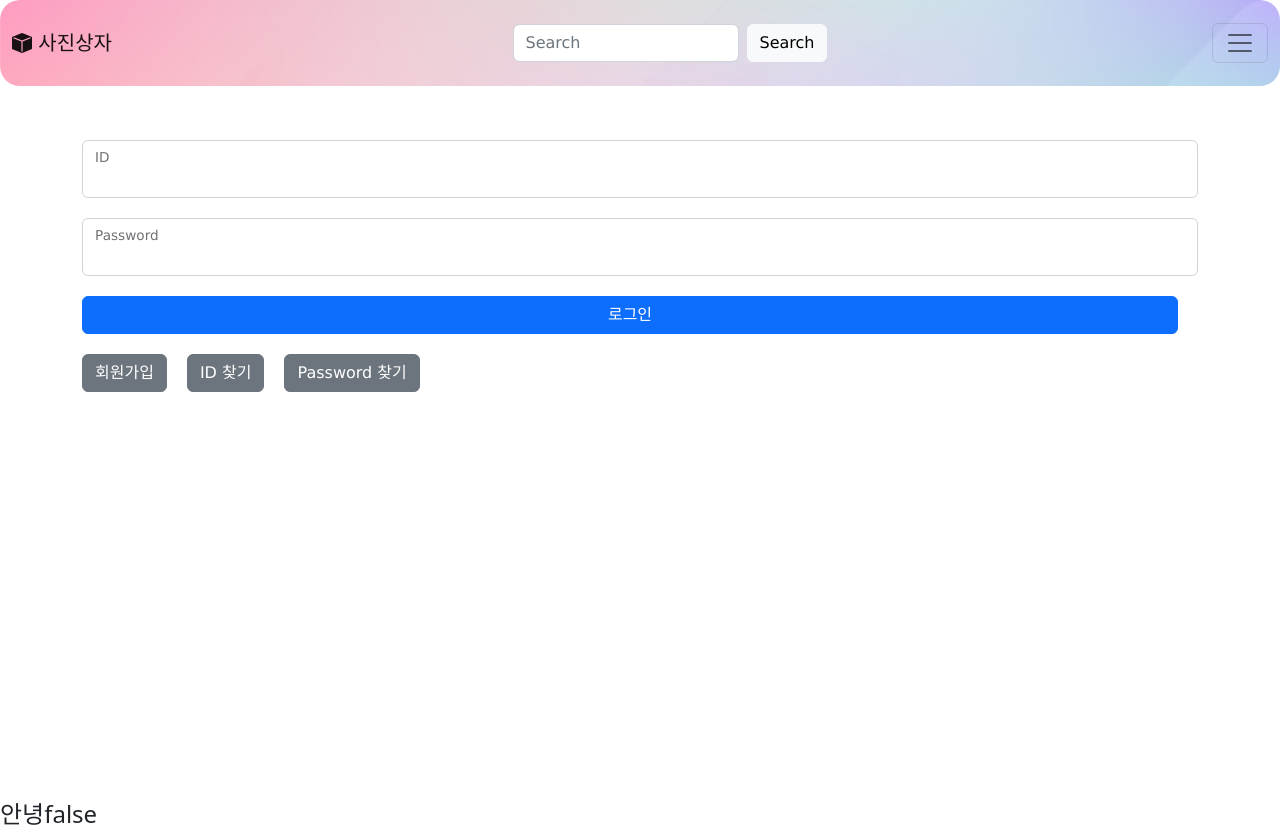
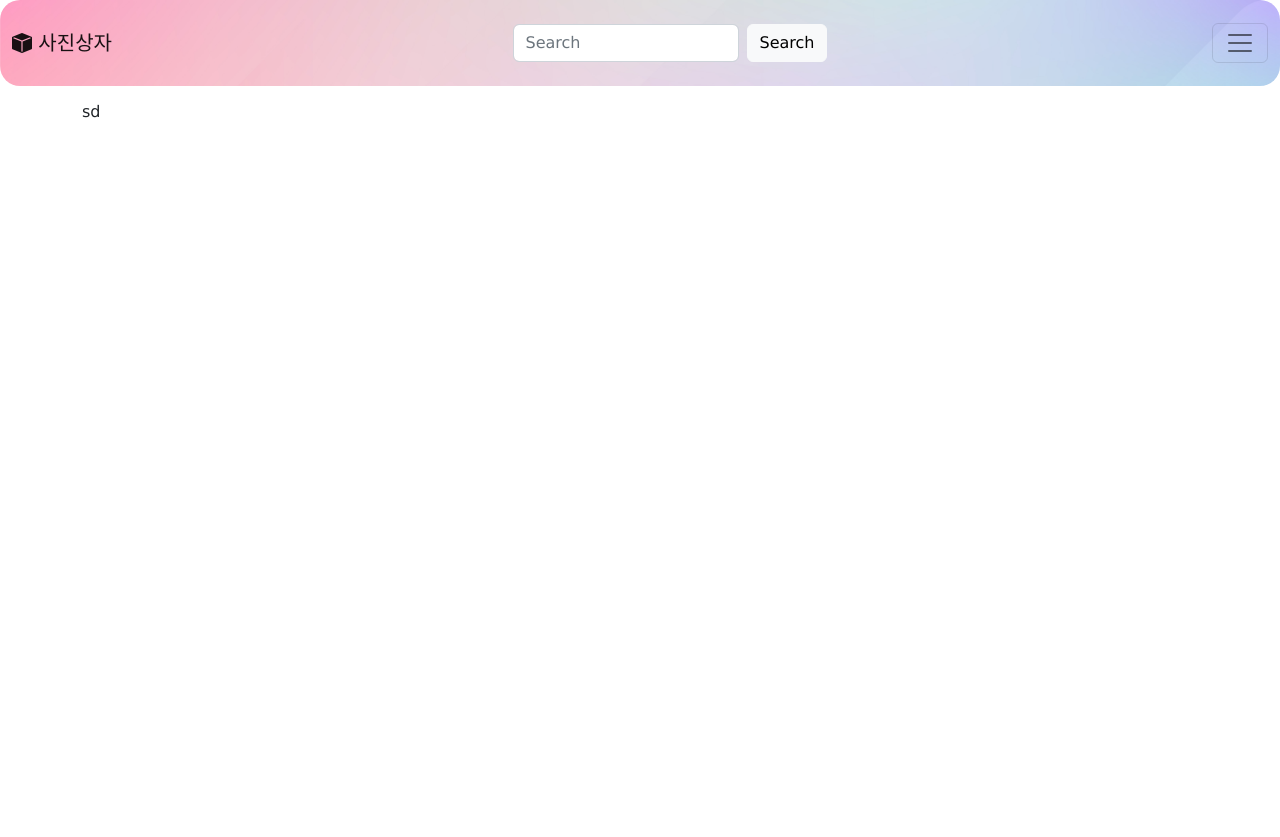
Before and after one commit to qufehfdl/PhotoBox, a Vue app: page /mypage in a window 1280 px wide. After the commit the page ends 800 px from the top, so only its background shows below. Built offline with nearby package versions, Linux system fonts and the light colour scheme.

Commit message:
5/19 grid 수정

```diff
--- a/package.json
+++ b/package.json
@@ -41,7 +41,9 @@
     "parserOptions": {
       "parser": "@babel/eslint-parser"
     },
-    "rules": {}
+    "rules": {
+      "vue/multi-word-component-names": 0
+    }
   },
   "browserslist": [
     "> 1%",
--- a/src/App.vue
+++ b/src/App.vue
@@ -1,19 +1,20 @@
 <template>
   <div class="container">
-    <div class="top">
-      <TopView></TopView>
-    </div>
-    <div class="main">
-      <router-view></router-view>
+    <div class="row">
+      <div class="col-12" id="top">
+        <Top></Top>
+      </div>
+      <div class="col-12" id="main">
+        <router-view></router-view>
+      </div>
     </div>
   </div>
-  <h4>안녕{{ session.user_id }}{{ session.user_login }}</h4>
 </template>
 <script>
-import TopView from "./views/TopView.vue";
+import Top from "./views/Top.vue";
 export default {
   components: {
-    TopView
+    Top
   },
   data() {
     return {
@@ -34,18 +35,12 @@ export default {
 .container {
   font-family: Verdana, Geneva, Tahoma, sans-serif;
   height: 100vh;
-  display: flex;
-  flex-direction: column;
-  justify-content: flex-start;
+  position: relative;
 }
 
-.top {
-  width: 100%;
-  height: 15%;
-}
-
-.main {
-  width: 100%;
-  height: 85%;
+#main {
+  position: absolute;
+  /* top: 200px; */
+  top: 100px;
 }
 </style>
--- a/src/components/JoinView.vue
+++ /dev/null
@@ -1,119 +0,0 @@
-<template>
-    <div class="row">
-        <div class="col-md-12 mb-3 mt-3" id="login">
-            <p style="color: white;">로그인</p>
-        </div>
-        <div class="col-md-12 mb-3">
-            <label for="name" class="form-label">Name</label>
-            <input type="text" class="form-control" id="name" ref="name" placeholder="이름을 입력하세요">
-        </div>
-        <div class="col-md-12 mb-3">
-            <label for="id" class="form-label">ID</label>
-            <input type="text" class="form-control" id="id" ref="id" placeholder="이름을 입력하세요" style="float: left;">
-            <button type="button" class="btn btn-warning btn-sm" style="margin-left: 20px; ">ID 중복 확인</button>
-        </div>
-        <div class="col-md-12 mb-3">
-            <label for="password" class="form-label">Password</label>
-            <input type="password" class="form-control" id="password" ref="password" placeholder="비밀번호를 입력하세요">
-        </div>
-        <div class="col-md-12 mb-3">
-            <label for="password-confirm" class="form-label">Password Check</label>
-            <input type="password" class="form-control" id="password-confirm" ref="password_confirm" placeholder="비밀번호를 확인">
-        </div>
-        <label class="form-label">E-Mail</label>
-        <div class="col-md-4">
-            <input type="text" class="form-control" id="autoSizingInput">
-        </div>
-        <div class="col-md-4">
-            <div class="input-group">
-                <div class="input-group-text">@</div>
-                <input type="text" class="form-control" id="autoSizingInputGroup" ref="email" placeholder="직접 입력">
-            </div>
-        </div>
-        <div class="col-md-4">
-            <label class="visually-hidden" for="autoSizingSelect">Preference</label>
-            <select class="form-select" id="autoSizingSelect" @change="updateEmailInput">
-                <option value="naver.com" selected>naver.com</option>
-                <option value="daum.net">daum.net</option>
-                <option value="gmail.com">gmail.com</option>
-                <option value="hanmail.net">hanmail.net</option>
-                <option value="nate.com">nate.com</option>
-            </select>
-        </div>
-        <div style="margin-top: 20px; margin-bottom: 20px;">
-            <button type="button" class="btn btn-primary" @click="join">회원 가입</button>
-            <button type="button" class="btn btn-secondary" style="margin-left: 20px;">로그인</button>
-        </div>
-    </div>
-</template>
-
-<script>
-import axios from 'axios';
-export default {
-    data() {
-        return {
-            user: {
-                name: 'John Doe',
-                age: 30
-            }
-        }
-    },
-    methods: {
-        updateEmailInput(event) {
-            const emailInput = document.getElementById('autoSizingInputGroup');
-            const selectedOption = event.target.value;
-            if (selectedOption === '직접입력') {
-                emailInput.value = '';
-            } else {
-                emailInput.value = selectedOption;
-            }
-        },
-        join() {
-            const name = this.$refs.name.value;
-            const id = this.$refs.id.value;
-            const password = this.$refs.password.value;
-            const password_check = this.$refs.password_confirm.value;
-            const email = this.$refs.email.value;
-            if (password !== password_check) {
-                alert('비밀번호가 달라용')
-                this.$router.push('/join');
-                return;
-            }
-            axios.post(`/root/join`, {
-                user_name: name,
-                user_id: id,
-                user_password: password,
-                user_email: email
-            })
-                .then(response => {
-                    this.login_succeess = response.data;
-                    if (this.login_succeess == true) {
-                        this.$router.push('/');
-                    } else {
-                        this.$router.push('/join');
-                    }
-                })
-                .catch(error => {
-                    console.log(error);
-                });
-        },
-    },
-}
-</script>
-
-<style scoped>
-#login {
-    display: block;
-    margin: auto;
-    background-image: url('../assets/top-bg.jpg');
-    background-repeat: no-repeat;
-    background-size: cover;
-    border-radius: 15px;
-}
-
-#login p {
-    text-align: center;
-    margin: auto;
-    color: aliceblue;
-}
-</style>
--- a/src/components/LoginView.vue
+++ b/src/components/Login.vue
@@ -1,15 +1,13 @@
 <template>
   <div>
-    <div class="form-floating mb-3">
-      <input type="text" class="form-control" id="floatingInput" ref="id">
-      <label for="floatingInput">ID</label>
+    <div>
+      <input type="text">
     </div>
-    <div class="form-floating">
-      <input type="password" class="form-control" id="floatingPassword" ref="password">
-      <label for="floatingPassword">Password</label>
+    <div>
+      <input type="password">
     </div>
 
-    <div class="d-grid gap-2  mx-auto">
+    <div>
       <button class="btn btn-primary" type="button" @click="login">로그인</button>
     </div>
     <button type="button" class="btn btn-secondary" @click="$router.push({ name: 'join' })">회원가입</button>
--- /dev/null
+++ b/src/components/MyPage.vue
@@ -0,0 +1,11 @@
+<template>
+    sd
+</template>
+
+<script>
+export default {
+
+}
+</script>
+
+<style></style>
--- a/src/router/index.js
+++ b/src/router/index.js
@@ -9,17 +9,17 @@ const routes = [
   {
     path: '/mypage',
     name: 'mypage',
-    component: () => import('../components/LoginView.vue')
+    component: () => import('../components/MyPage.vue')
   },
   {
     path: '/join',
     name: 'join',
-    component: () => import('../components/JoinView.vue')
+    component: () => import('../components/Join.vue')
   },
   {
     path: '/login',
     name: 'login',
-    component: () => import('../components/LoginView.vue')
+    component: () => import('../components/Login.vue')
   }
 ]
 
--- a/src/views/MainContent.vue
+++ b/src/views/MainContent.vue
@@ -1,5 +1,6 @@
 <template>
-처음 들어왓을 때
+    오늘의 포토를 캐러셀로 놓고
+    그 아래로는 카드형식의 게시글들
 </template>
 
 <script>
@@ -9,6 +10,4 @@ export default {
 }
 </script>
 
-<style>
-
-</style>
+<style></style>
--- a/src/views/TopView.vue
+++ b/src/views/Top.vue
@@ -1,15 +1,19 @@
 <template>
   <nav class="navbar bg-body-tertiary fixed-top">
     <div class="container-fluid">
+      <!-- 메인아이콘 -->
       <a class="navbar-brand" @click="$router.push({ name: 'home' })"><i class="bi bi-box-fill"></i> 사진상자</a>
+      <!-- 검색 -->
       <form class="d-flex mt-3" role="search" style="margin-bottom: 1rem !important;">
         <input class="form-control me-2" type="search" placeholder="Search" aria-label="Search">
         <button class="btn btn-light" type="submit">Search</button>
       </form>
+      <!-- 토글 버튼 -->
       <button class="navbar-toggler" type="button" data-bs-toggle="offcanvas" data-bs-target="#offcanvasNavbar"
         aria-controls="offcanvasNavbar" aria-label="Toggle navigation">
         <span class="navbar-toggler-icon"></span>
       </button>
+      <!-- 사이드바 시작 -->
       <div class="offcanvas offcanvas-start" tabindex="-1" id="offcanvasNavbar" aria-labelledby="offcanvasNavbarLabel">
         <div class="offcanvas-header">
           <h5 class="offcanvas-title" id="offcanvasNavbarLabel"><i class="bi bi-box-fill"></i> 사진상자</h5>
@@ -21,7 +25,7 @@
         <div class="offcanvas-body">
           <ul class="navbar-nav justify-content-end flex-grow-1 pe-3">
             <li class="nav-item">
-              <a class="nav-link active" aria-current="page" href="#" @click="$router.push({ name: 'mypage' })">마이페이지</a>
+              <a class="nav-link active" aria-current="page" href="#" @click="$router.push({ name: 'login' })">마이페이지</a>
             </li>
             <li class="nav-item dropdown">
               <a class="nav-link dropdown-toggle" href="#" role="button" data-bs-toggle="dropdown" aria-expanded="false">
@@ -105,10 +109,6 @@ export default {
   background-repeat: no-repeat;
   background-size: cover;
   border-radius: 20px;
-  position: fixed;
-  top: 0;
-  left: 0;
-  width: 100%;
 }
 
 .offcanvas-header {
@@ -125,6 +125,5 @@ export default {
 
 .offcanvas-header span h3 {
   margin-left: 180px;
-  /* 필요한 만큼의 마진 값을 지정해주세요. */
 }
 </style>
--- a/vue.config.js
+++ b/vue.config.js
@@ -1,52 +1,53 @@
-const { defineConfig } = require('@vue/cli-service')
+const { defineConfig } = require("@vue/cli-service");
 module.exports = {
-  outputDir: "C:/Users/hth19/git/Spring_Vue.js_Photo_Project/Photo_Project/src/main/resources/static",  // 빌드 타겟 디렉토리
+  outputDir:
+    "C:/Users/hth19/git/PhotoBox_Back/Photo_Project/src/main/resources/static", // 빌드 타겟 디렉토리
   devServer: {
     proxy: {
-      '/root': {
+      "/root": {
         // '/root' 로 들어오면 포트 8081(스프링 서버)로 보낸다
-        target: 'http://localhost:8081',
-        changeOrigin: true // cross origin 허용
-      }
-    }
+        target: "http://localhost:8081",
+        changeOrigin: true, // cross origin 허용
+      },
+    },
   },
   pwa: {
-    name: '앱 이름',
-    themeColor: '#색상코드',
-    msTileColor: '#색상코드',
-    appleMobileWebAppCapable: 'yes',
+    name: "앱 이름",
+    themeColor: "#색상코드",
+    msTileColor: "#색상코드",
+    appleMobileWebAppCapable: "yes",
 
-    appleMobileWebAppStatusBarStyle: 'black',
-    workboxPluginMode: 'GenerateSW',
+    appleMobileWebAppStatusBarStyle: "black",
+    workboxPluginMode: "GenerateSW",
     workboxOptions: {
       skipWaiting: true,
-      clientsClaim: true
+      clientsClaim: true,
     },
     manifestOptions: {
       icons: [
         {
-          src: './img/icons/android-chrome-192x192.png',
-          sizes: '192x192',
-          type: 'image/png'
+          src: "./img/icons/android-chrome-192x192.png",
+          sizes: "192x192",
+          type: "image/png",
         },
         {
-          src: './img/icons/android-chrome-512x512.png',
-          sizes: '512x512',
-          type: 'image/png'
+          src: "./img/icons/android-chrome-512x512.png",
+          sizes: "512x512",
+          type: "image/png",
         },
         {
-          src: './img/icons/android-chrome-maskable-192x192.png',
-          sizes: '192x192',
-          type: 'image/png',
-          purpose: 'maskable'
+          src: "./img/icons/android-chrome-maskable-192x192.png",
+          sizes: "192x192",
+          type: "image/png",
+          purpose: "maskable",
         },
         {
-          src: './img/icons/android-chrome-maskable-512x512.png',
-          sizes: '512x512',
-          type: 'image/png',
-          purpose: 'maskable'
-        }
-      ]
-    }
-  }
+          src: "./img/icons/android-chrome-maskable-512x512.png",
+          sizes: "512x512",
+          type: "image/png",
+          purpose: "maskable",
+        },
+      ],
+    },
+  },
 };
```
Also changed, not shown: src/components/Join.vue (added, +123 -0 lines).
